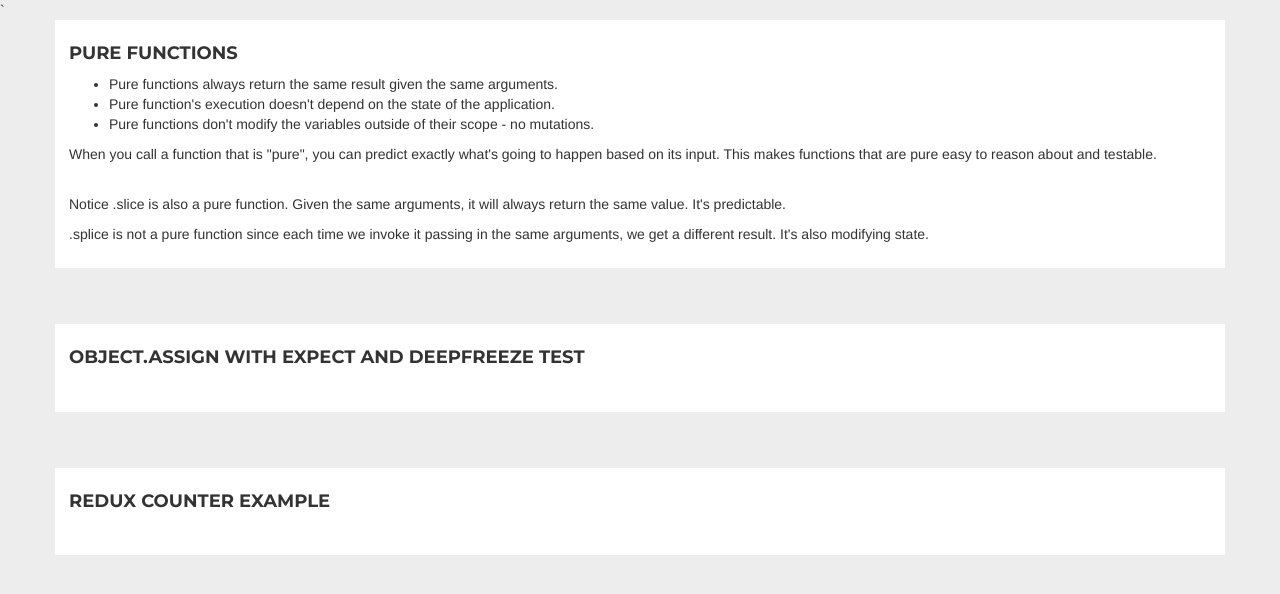
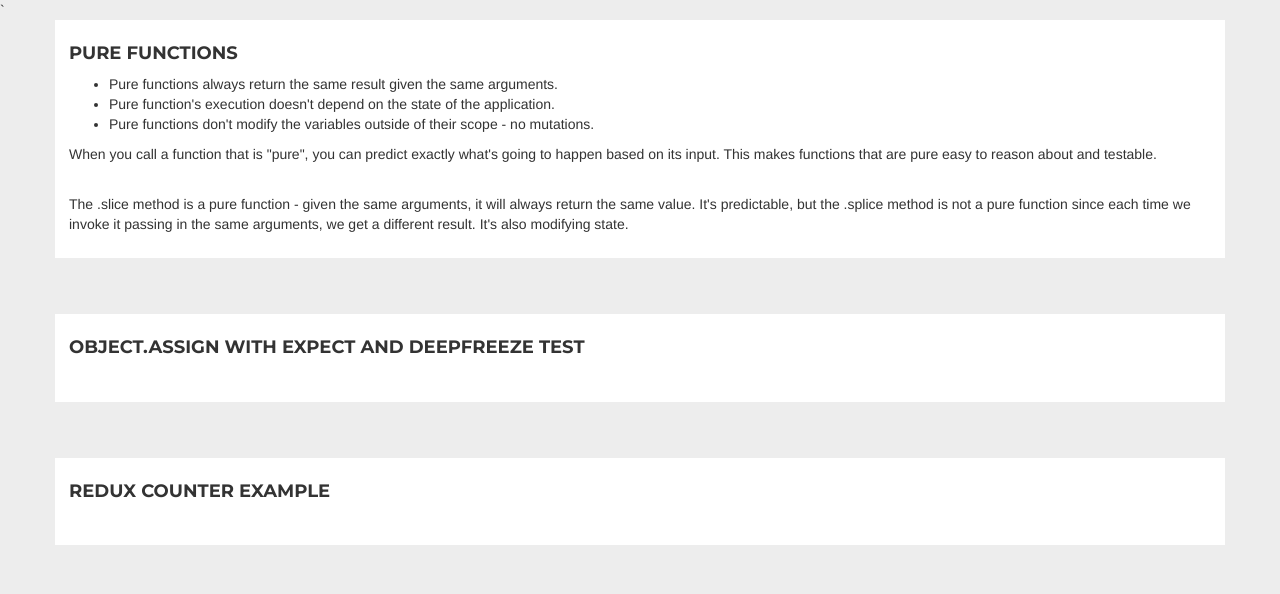
Before and after one commit to daraclare/JSTuts, a website: page public/dara/dara.html in a window 1280 px wide. Shown: the top 594 px of the page. Drawn offline with nearby package versions, Linux system fonts and the light colour scheme; a script that the page names is missing.

Commit message:
update jsbin url

```diff
--- a/public/dara/dara.html
+++ b/public/dara/dara.html
@@ -30,10 +30,9 @@
 
       <p>When you call a function that is "pure", you can predict exactly what's going to happen based on its input. This makes functions that are pure easy to reason about and testable.</p>
 
-      <a class="jsbin-embed" href="http://jsbin.com/banere/embed?js,console">JS Bin on jsbin.com</a><script src="http://static.jsbin.com/js/embed.min.js?3.40.3"></script>
+      <a class="jsbin-embed" href="http://jsbin.com/budevum/embed?html,js,console">Pure Functions on jsbin.com</a><script src="http://static.jsbin.com/js/embed.min.js?3.40.3"></script>
 
-      <p>Notice .slice is also a pure function. Given the same arguments, it will always return the same value. It's predictable.</p>
-      <p>.splice is not a pure function since each time we invoke it passing in the same arguments, we get a different result. It's also modifying state.</p>
+      <p>The .slice method is a pure function - given the same arguments, it will always return the same value. It's predictable, but the .splice method is not a pure function since each time we invoke it passing in the same arguments, we get a different result. It's also modifying state.</p>
     </div>
 
     <div class="row lesson">
```
Also changed, not shown: public/index.html (+5 -10 lines).
